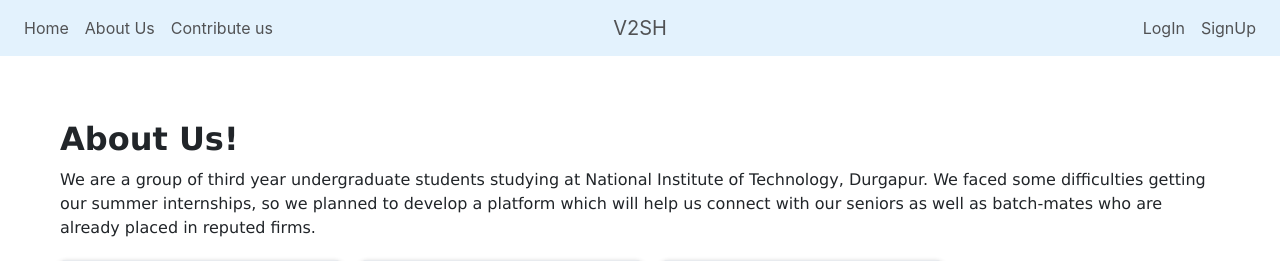
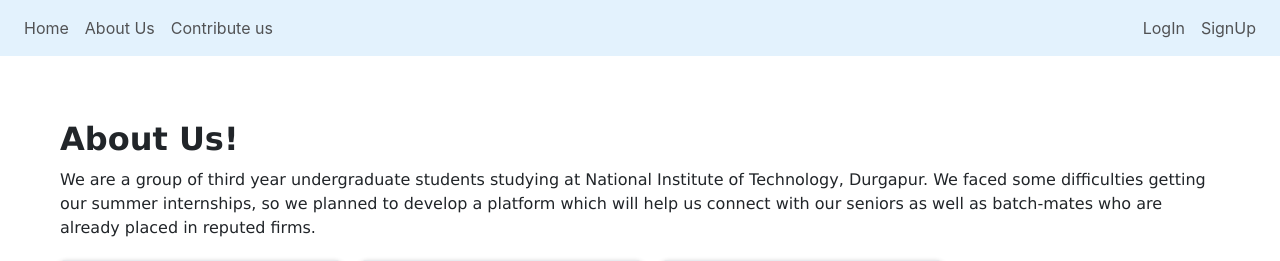
Before and after one commit to vishvanath45/v2sh, a Django app: page /aboutus/ in a window 1280 px wide. Shown: the top 261 px of the page. Run offline with Django 3.2, Linux system fonts and the light colour scheme; some libraries are stand-ins or nearby versions.

Commit message:
issue #1 removed V2SH from top navbar

```diff
--- a/v2sh/templates/base.html
+++ b/v2sh/templates/base.html
@@ -23,12 +23,6 @@
                 <a class="nav-link" href="#"><font color = "#515254">Contribute us</font></a>
             </li>
         </ul>
-    </div>
-    <div class="mx-auto order-0">
-        <a class="navbar-brand mx-auto" href="#"><font color = "#515254">V2SH</font></a>
-        <button class="navbar-toggler" type="button" data-toggle="collapse" data-target=".dual-collapse2">
-            <span class="navbar-toggler-icon"></span>
-        </button>
     </div>
     <div class="navbar-collapse collapse w-100 order-3 dual-collapse2">
         <ul class="navbar-nav ml-auto">
```
